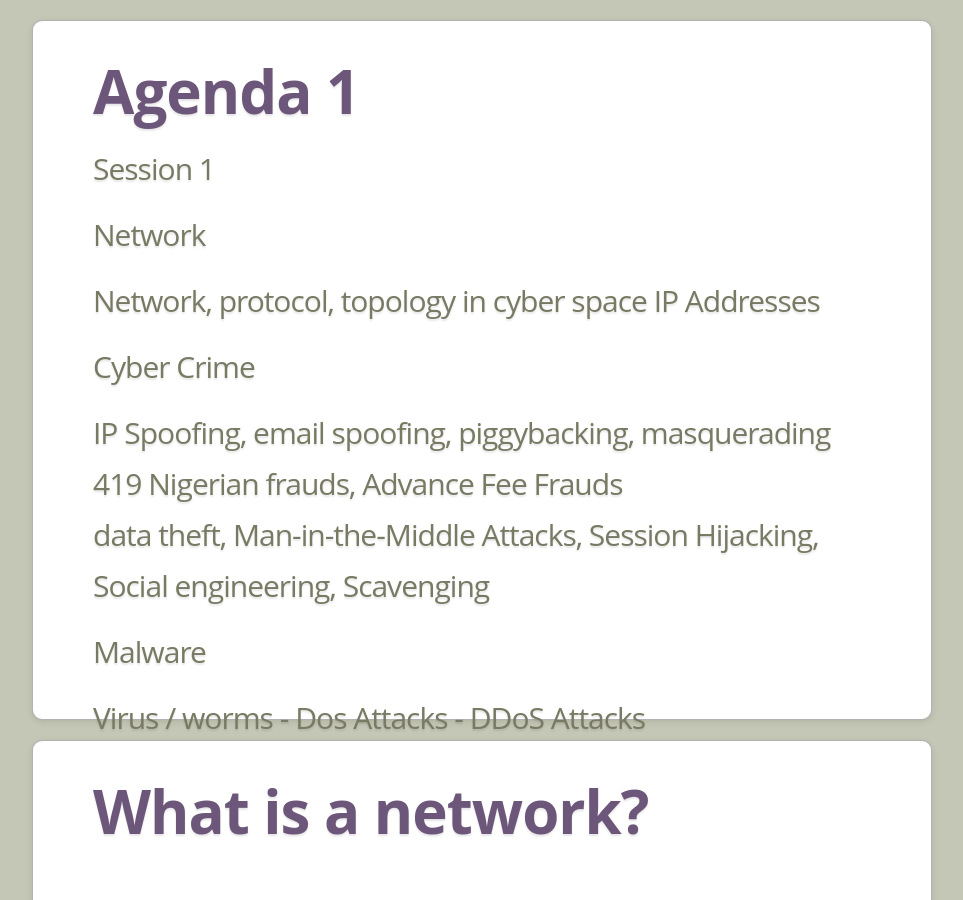
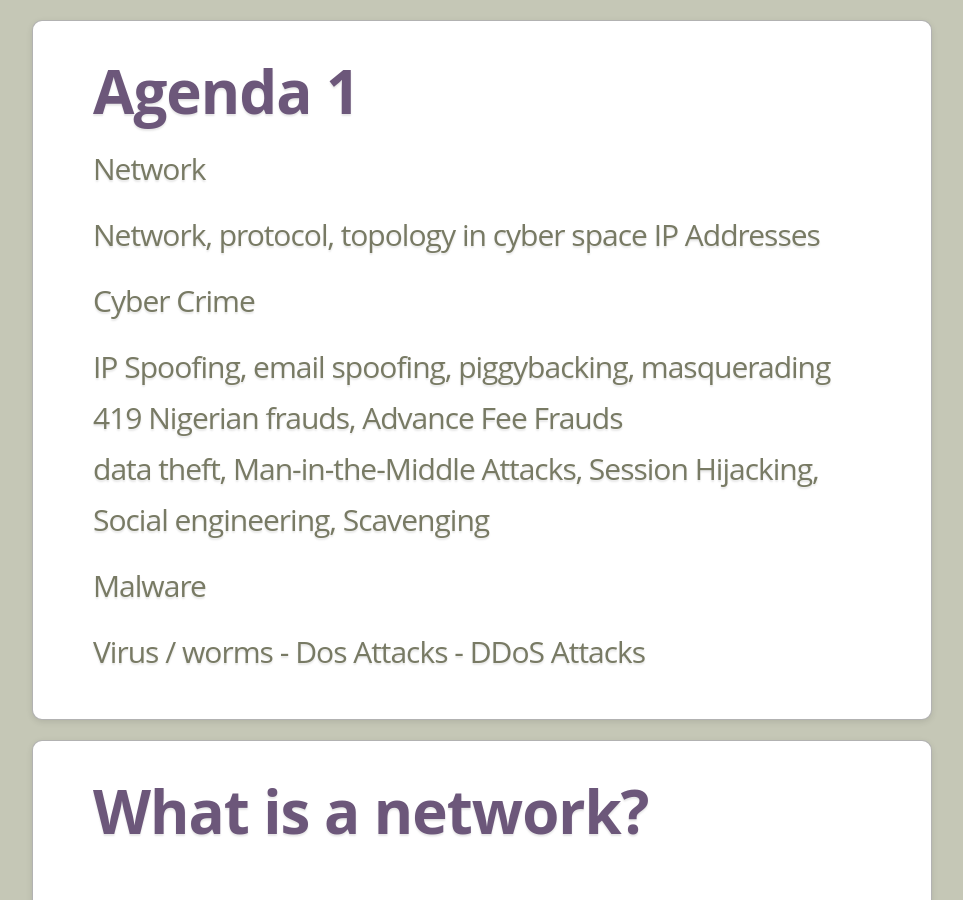
Before and after one commit to profbmuthu/CCrime, a Jekyll site: the page built from print.html, in a window 1280 px wide and 900 px high. Shown: the whole window, without its empty margins (158-1121 px from the left). Built offline with Jekyll 4.4.1, drawn with Linux system fonts in a browser that asks for light colours.

Commit message:
Update 2012-1-1-Agenda.md

```diff
--- a/_posts/2012-1-1-Agenda.md
+++ b/_posts/2012-1-1-Agenda.md
@@ -7,16 +7,17 @@ data:
   y: 0
 
 ---
-## Session 1
+## Network
 
-## Network
   + Network, protocol, topology in cyber space IP Addresses
 
 ## Cyber Crime
+
   + IP Spoofing, email spoofing, piggybacking, masquerading
   + 419 Nigerian frauds, Advance Fee Frauds
   + data theft, Man-in-the-Middle Attacks, Session Hijacking,
   + Social engineering, Scavenging
 
 ## Malware
+
   + Virus / worms - Dos Attacks - DDoS Attacks
```
